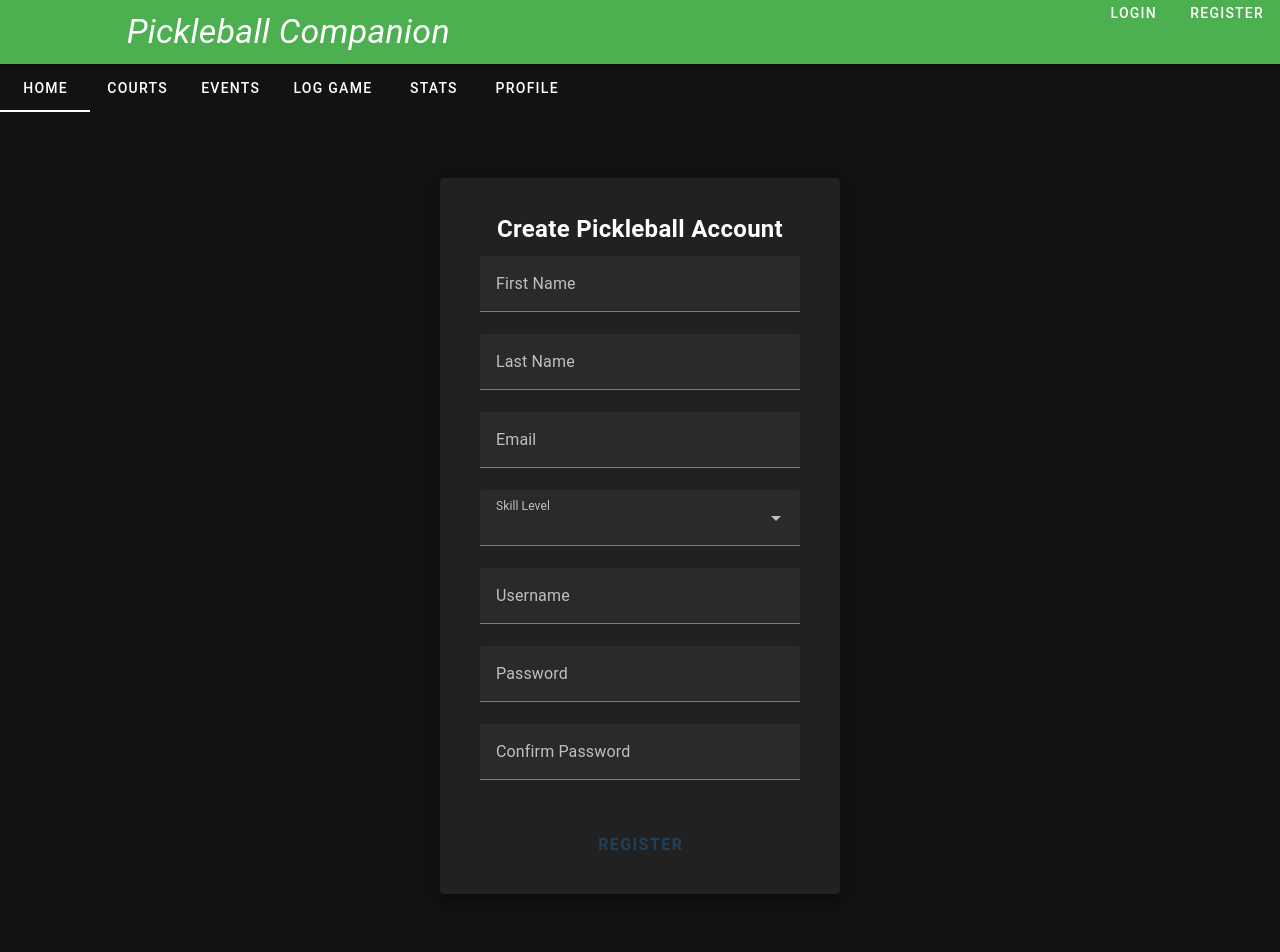
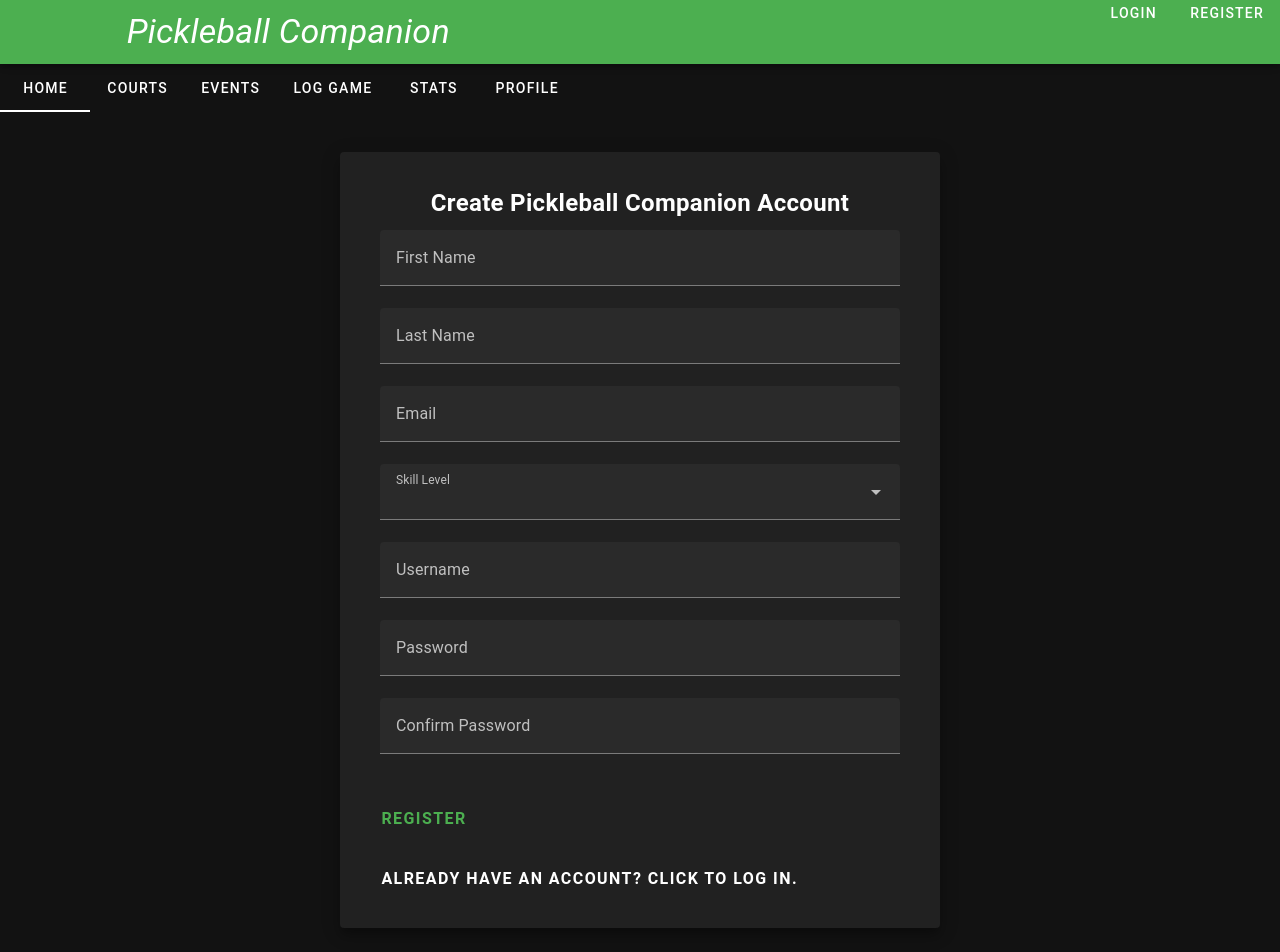
Before and after one commit to gmoore52/ThePickleballCompanionApp, a Vue app in the folder PickleBallCompanionAppUI/: page /register in a window 1280 px wide. Shown: the top 952 px of the page. Built offline with nearby package versions, Linux system fonts and the light colour scheme.

Commit message:
updated login and register pages

```diff
--- a/PickleBallCompanionAppUI/src/pages/Login.vue
+++ b/PickleBallCompanionAppUI/src/pages/Login.vue
@@ -1,7 +1,69 @@
 <template>
-    <h1>Login Page</h1>
+  <v-container class="d-flex justify-center align-center" fill-height>
+    <v-card class="pa-6" width="600"> <!-- Wider card -->
+      <v-card-title class="text-h5">Login</v-card-title>
+      <v-card-text>
+        <v-form ref="loginForm" v-model="valid">
+          <v-text-field
+            label="Username or Email"
+            v-model="login"
+            :rules="[rules.required]"
+            clearable
+            outlined
+          ></v-text-field>
+
+          <v-text-field
+            label="Password"
+            v-model="password"
+            :rules="[rules.required]"
+            type="password"
+            clearable
+            outlined
+          ></v-text-field>
+
+          <v-card-actions>
+            <v-row>
+              <v-col>
+                <v-btn color="green" @click="submitForm">Login</v-btn>
+              </v-col>
+              <!-- Link to register -->
+              <v-col class="text-center">
+                <v-btn text to="/register">
+                  Don't have an account yet? Register here.
+                </v-btn>
+              </v-col>
+            </v-row>
+        </v-card-actions>
+        </v-form>
+      </v-card-text>
+    </v-card>
+  </v-container>
 </template>
 
 <script setup>
-  //
+import { ref } from 'vue';
+
+const login = ref('');
+const password = ref('');
+const valid = ref(false);
+const loginForm = ref(null);
+
+const rules = {
+  required: (value) => !!value || 'Required.',
+};
+
+const submitForm = () => {
+  // Validate the form manually when the user clicks 'Login'
+  if (loginForm.value.validate()) {
+    // Proceed with form submission if valid
+    console.log('Login:', login.value);
+    console.log('Password:', password.value);
+  } else {
+    console.log('Form is not valid');
+  }
+};
 </script>
+
+<style scoped>
+/* Custom styles if needed */
+</style>
--- a/PickleBallCompanionAppUI/src/pages/Register.vue
+++ b/PickleBallCompanionAppUI/src/pages/Register.vue
@@ -1,16 +1,17 @@
 <template>
   <v-container class="fill-height d-flex justify-center align-center">
-    <v-card elevation="10" class="pa-6" width="400">
-      <v-card-title class="text-center">Create Pickleball Account</v-card-title>
+    <v-card elevation="10" width="600" class="pa-6">
+      <v-card-title class="text-center">Create Pickleball Companion Account</v-card-title>
       <v-card-text>
-        <v-form v-model="formValid" ref="form">
+        <v-form ref="form" v-model="formValid">
           <!-- First Name -->
           <v-text-field
             label="First Name"
             v-model="firstName"
             :rules="[v => !!v || 'First name is required']"
-            required
             dense
+            :error-messages="firstNameError"
+            @blur="validateFirstName"
           ></v-text-field>
 
           <!-- Last Name -->
@@ -18,8 +19,9 @@
             label="Last Name"
             v-model="lastName"
             :rules="[v => !!v || 'Last name is required']"
-            required
             dense
+            :error-messages="lastNameError"
+            @blur="validateLastName"
           ></v-text-field>
 
           <!-- Email -->
@@ -27,8 +29,9 @@
             label="Email"
             v-model="email"
             :rules="[v => !!v || 'Email is required', v => /.+@.+\..+/.test(v) || 'Email must be valid']"
-            required
             dense
+            :error-messages="emailError"
+            @blur="validateEmail"
           ></v-text-field>
 
           <!-- Skill Level -->
@@ -37,8 +40,9 @@
             v-model="skillLevel"
             :items="skillLevels"
             :rules="[v => !!v || 'Skill level is required']"
-            required
             dense
+            :error-messages="skillLevelError"
+            @blur="validateSkillLevel"
           ></v-select>
 
           <!-- Username -->
@@ -46,8 +50,9 @@
             label="Username"
             v-model="username"
             :rules="usernameRules"
-            required
             dense
+            :error-messages="usernameError"
+            @blur="validateUsername"
           ></v-text-field>
 
           <!-- Password -->
@@ -56,8 +61,9 @@
             v-model="password"
             :rules="passwordRules"
             type="password"
-            required
             dense
+            :error-messages="passwordError"
+            @blur="validatePassword"
           ></v-text-field>
 
           <!-- Confirm Password -->
@@ -66,17 +72,27 @@
             v-model="confirmPassword"
             :rules="confirmPasswordRules"
             type="password"
-            required
             dense
+            :error-messages="confirmPasswordError"
+            @blur="validateConfirmPassword"
           ></v-text-field>
         </v-form>
       </v-card-text>
 
       <!-- Register Button -->
       <v-card-actions>
-        <v-btn color="primary" block @click="register" :disabled="!formValid">
-          Register
-        </v-btn>
+        <v-row>
+          <v-col>
+            <v-btn color="green" @click="register">
+              Register
+            </v-btn>
+          </v-col>
+          <v-col>
+            <v-btn text to="/login">
+              Already have an account? Click to log in.
+            </v-btn>
+          </v-col>
+        </v-row>
       </v-card-actions>
     </v-card>
   </v-container>
@@ -94,6 +110,15 @@ const username = ref('')
 const password = ref('')
 const confirmPassword = ref('')
 const formValid = ref(false)
+
+// Error messages
+const firstNameError = ref('')
+const lastNameError = ref('')
+const emailError = ref('')
+const skillLevelError = ref('')
+const usernameError = ref('')
+const passwordError = ref('')
+const confirmPasswordError = ref('')
 
 // Skill level options
 const skillLevels = ['Beginner', 'Intermediate', 'Advanced', 'Pro']
@@ -114,10 +139,68 @@ const confirmPasswordRules = [
   v => v === password.value || 'Passwords do not match'
 ]
 
+// Form reference to access validate()
+const form = ref(null)
+
+// Field validation functions
+const validateFirstName = () => {
+  firstNameError.value = firstName.value ? '' : 'First name is required';
+}
+
+const validateLastName = () => {
+  lastNameError.value = lastName.value ? '' : 'Last name is required';
+}
+
+const validateEmail = () => {
+  emailError.value = email.value ? '' : 'Email is required';
+}
+
+const validateSkillLevel = () => {
+  skillLevelError.value = skillLevel.value ? '' : 'Skill level is required';
+}
+
+const validateUsername = () => {
+  usernameError.value = username.value ? '' : 'Username is required';
+}
+
+const validatePassword = () => {
+  passwordError.value = password.value ? '' : 'Password is required';
+}
+
+const validateConfirmPassword = () => {
+  confirmPasswordError.value = confirmPassword.value ? '' : 'Please confirm your password';
+}
+
 // Register button handler
 const register = () => {
-  if ($refs.form.validate()) {
+  // Validate all fields before checking the form
+  validateFirstName();
+  validateLastName();
+  validateEmail();
+  validateSkillLevel();
+  validateUsername();
+  validatePassword();
+  validateConfirmPassword();
+
+  // Check if any errors exist
+  if (
+    firstNameError.value ||
+    lastNameError.value ||
+    emailError.value ||
+    skillLevelError.value ||
+    usernameError.value ||
+    passwordError.value ||
+    confirmPasswordError.value
+  ) {
+    return; // Skip form validation if there are any errors
+  }
+
+  // Validate the form
+  if (form.value.validate()) {
+    // If form is valid, handle registration logic
     alert('Registration successful!'); // Replace with actual registration logic
+  } else {
+    console.log('Form is not valid');
   }
 }
 </script>
```
